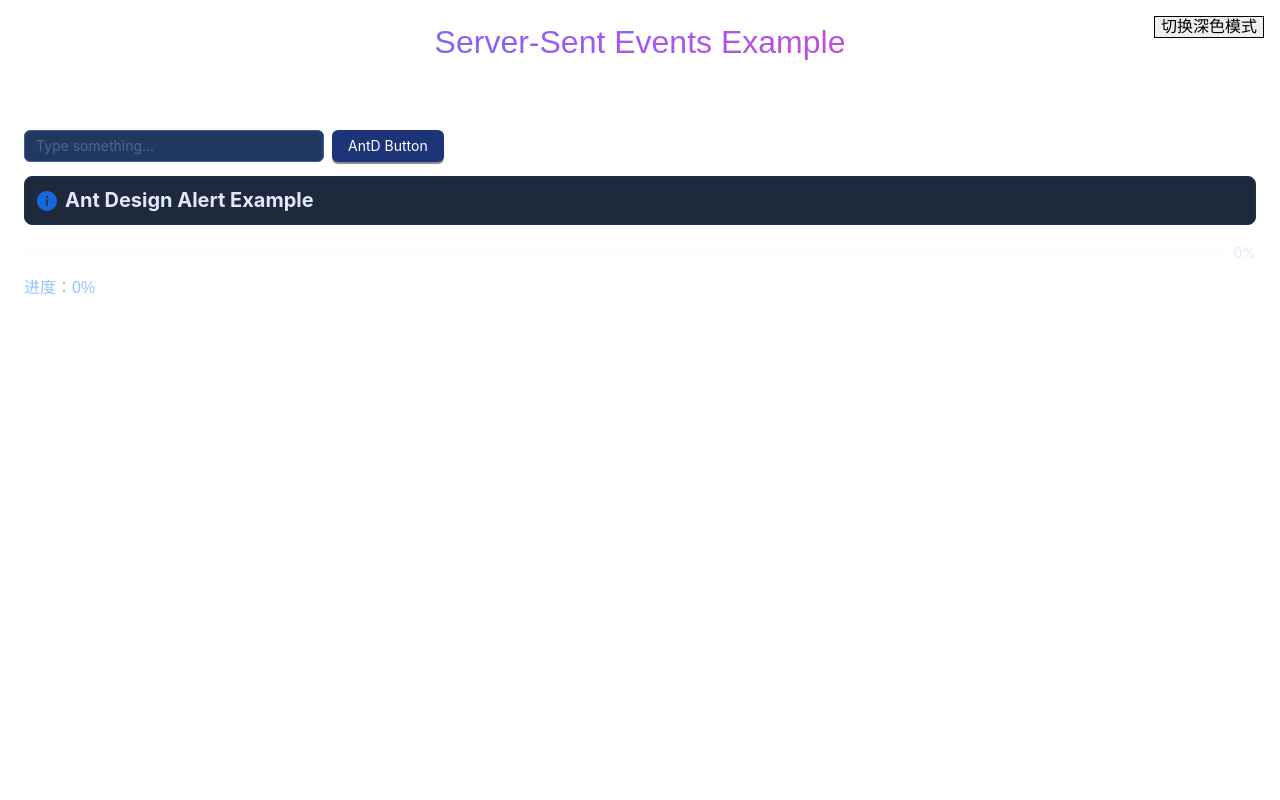
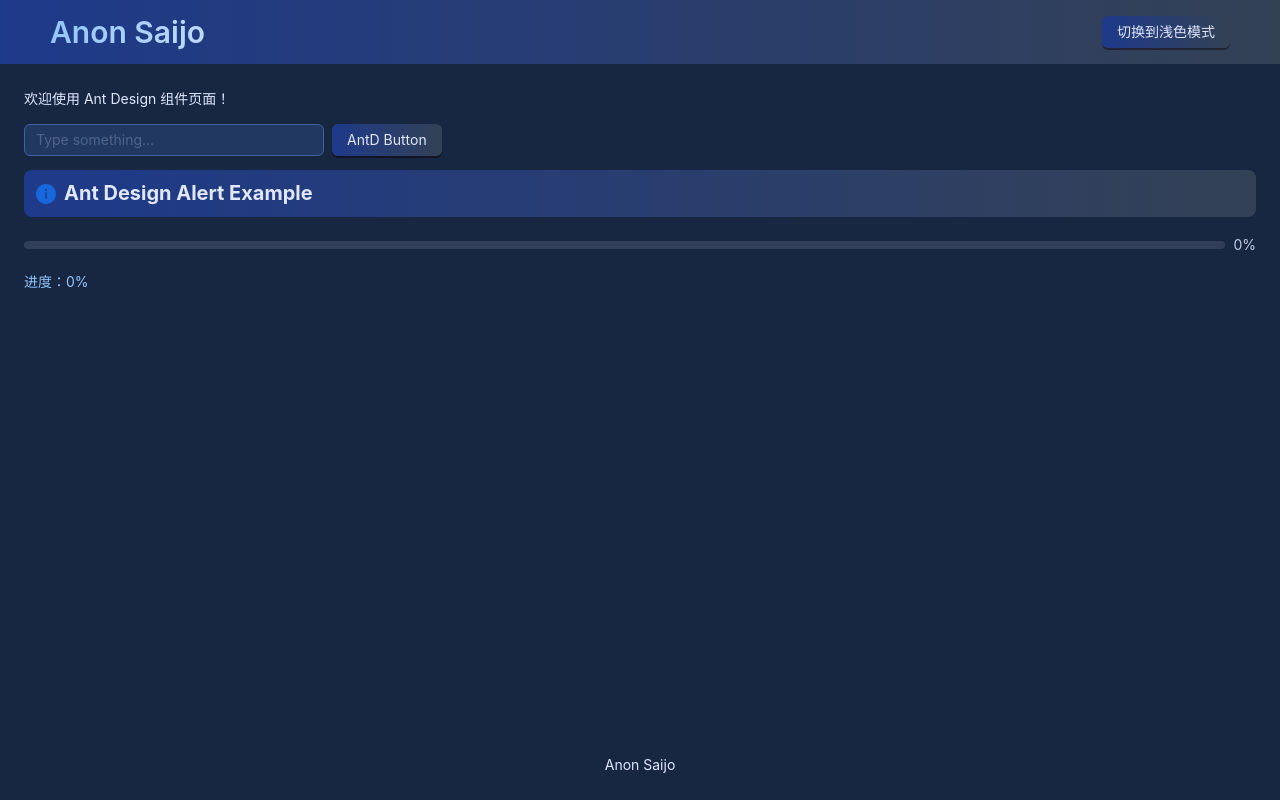
Before and after one commit to IvanAmamiya/test4sse, a Next.js app: page / in a window 1280 px wide. Built offline with nearby package versions, Linux system fonts and the light colour scheme; no server answers.

Commit message:
切换暗色模式加入

```diff
--- a/src/app/Providers.tsx
+++ b/src/app/Providers.tsx
@@ -1,19 +1,16 @@
-import { ConfigProvider, theme } from "antd";
+import { App, ConfigProvider } from "antd";
 import { ReactNode } from "react";
 
 export default function Providers({ children }: { children: ReactNode }) {
   return (
     <ConfigProvider
       theme={{
-        algorithm: theme.darkAlgorithm, // 启用 Ant Design 的 dark 主题
         token: {
-          colorPrimary: "#1E3A8A", // 深蓝色主题
-          colorBgBase: "#1E293B", // 深蓝背景
-          colorTextBase: "#E0E7FF", // 浅蓝文字
+          colorPrimary: "#1677ff", // 默认主题色
         },
       }}
     >
-      {children}
+      <App>{children}</App>
     </ConfigProvider>
   );
 }
--- a/src/app/layout.tsx
+++ b/src/app/layout.tsx
@@ -1,7 +1,6 @@
 import 'antd/dist/reset.css';
 import '../../global.css';
 import Providers from './Providers';
-import ThemeSwitcher from './ThemeSwitcher';
 
 export const metadata = {
   title: 'Anon Saijo',
@@ -17,9 +16,6 @@ export default function RootLayout({
     <html lang="en" suppressHydrationWarning>
       <body>
         <Providers>
-          <div style={{ position: 'fixed', top: 16, right: 16, zIndex: 9999 }}>
-            <ThemeSwitcher />
-          </div>
           {children}
         </Providers>
       </body>
--- a/src/app/page.tsx
+++ b/src/app/page.tsx
@@ -1,11 +1,15 @@
 "use client";
 import React, { useEffect, useState } from 'react';
-import { Button, Input, Alert, Progress } from 'antd';
+import { ConfigProvider, Layout, Button, Typography, theme, Input, Alert, Progress, Modal } from "antd";
+
+const { Header, Content, Footer } = Layout;
+const { Title } = Typography;
 
 const Page = () => {
   const [messages, setMessages] = useState<string[]>([]);
   const [progress, setProgress] = useState(0);
   const [isDark, setIsDark] = useState(true);
+  const [isModalVisible, setIsModalVisible] = useState(false);
 
   useEffect(() => {
     const eventSource = new EventSource('/api/sse');
@@ -32,9 +36,18 @@ const Page = () => {
     }
   }, [isDark]);
 
+  const toggleTheme = () => {
+    setIsDark(!isDark);
+  };
+
   const handlePrmBtnClick = () => {
-    alert('AntD Button Clicked!');
-  }
+    setIsModalVisible(true);
+  };
+
+  const handleModalClose = () => {
+    setIsModalVisible(false);
+  };
+
   const handleInputChange = (e: React.ChangeEvent<HTMLInputElement>) => {
     console.log('Input value:', e.target.value);
   }
@@ -64,28 +77,74 @@ const Page = () => {
   }
 
   return (
-    <div className="min-h-screen transition-colors duration-300 bg-white dark:bg-gray-900" style={{ padding: 24 }}>
-      <h1
-        className="text-6xl text-center font-extrabold bg-gradient-to-r from-blue-500 via-purple-500 to-pink-500 bg-clip-text text-transparent"
-        style={{
-          WebkitBackgroundClip: 'text',
-          backgroundClip: 'text',
-          color: 'transparent',
-          height: '90px',
-          backgroundImage: 'linear-gradient(to right, #3b82f6, #a855f7, #ec4899)',
+    <ConfigProvider
+      theme={{
+        algorithm: isDark ? theme.darkAlgorithm : theme.defaultAlgorithm,
+        token: {
+          colorPrimary: "#1E3A8A",
+          colorBgBase: isDark ? "#1E293B" : "#FFFFFF",
+          colorTextBase: isDark ? "#E0E7FF" : "#000000",
+        },
       }}
     >
-        Server-Sent Events Example
-      </h1>
+      <Layout style={{ minHeight: "100vh" }}>
+        <Header
+          style={{
+            display: "flex",
+            justifyContent: "space-between",
+            alignItems: "center",
+            background: isDark
+              ? "linear-gradient(to right, #1E3A8A, #334155)" // 深色模式下的渐变
+              : "linear-gradient(to right, #FFFFFF, #F3F4F6)", // 浅色模式下的渐变
+          }}
+        >
+          <Title
+            level={2}
+            style={{
+              backgroundImage: isDark
+                ? "linear-gradient(to right, #93C5FD, #BFDBFE)" // 深色模式下的文字渐变
+                : "linear-gradient(to right, #8B5CF6, #D946EF)", // 浅色模式下的文字渐变
+              WebkitBackgroundClip: "text",
+              WebkitTextFillColor: "transparent",
+              margin: 0,
+            }}
+          >
+            Anon Saijo
+          </Title>
+          <Button
+            type="primary"
+            style={{
+              background: isDark
+                ? "linear-gradient(to right, #1E3A8A, #334155)" // 深色模式下的渐变
+                : "linear-gradient(to right, #FFFFFF, #F3F4F6)", // 浅色模式下的渐变
+              color: isDark ? "#E0E7FF" : "#000000",
+              border: "none",
+            }}
+            onClick={toggleTheme}
+          >
+            切换到{isDark ? "浅色" : "深色"}模式
+          </Button>
+        </Header>
+        <Content style={{ padding: "24px" }}>
+          <Typography.Paragraph style={{ color: isDark ? "#E0E7FF" : "#000000" }}>
+            欢迎使用 Ant Design 组件页面！
+          </Typography.Paragraph>
           <div style={{ margin: '14px 0' }}>
             <Input
               placeholder="Type something..."
-          className="dark:bg-gray-800 dark:text-white dark:placeholder-gray-400"
+              className="transition-all duration-300 dark:bg-gray-800 dark:text-white dark:placeholder-gray-400"
               style={{ width: 300, marginRight: 8 }}
             />
             <Button
               type="primary"
-          className="dark:bg-blue-800 dark:border-blue-700 dark:text-transparent dark:bg-clip-text dark:bg-gradient-to-r dark:from-blue-400 dark:via-purple-400 dark:to-pink-400"
+              className="transition-all duration-300"
+              style={{
+                background: isDark
+                  ? "linear-gradient(to right, #1E3A8A, #334155)" // 深色模式下的渐变
+                  : "linear-gradient(to right, #FFFFFF, #F3F4F6)", // 浅色模式下的渐变
+                color: isDark ? "#E0E7FF" : "#000000",
+                border: "none",
+              }}
               onClick={handlePrmBtnClick}
             >
               AntD Button
@@ -95,8 +154,16 @@ const Page = () => {
             message="Ant Design Alert Example"
             type="info"
             showIcon
-        className="dark:bg-gray-800 dark:text-white dark:border-gray-700"
-        style={{ marginBottom: 16, fontWeight: 'bold', fontSize: '1.25rem', backgroundColor: '#1E293B', color: '#E0E7FF' }}
+            style={{
+              marginBottom: 16,
+              fontWeight: 'bold',
+              fontSize: '1.25rem',
+              background: isDark
+                ? "linear-gradient(to right, #1E3A8A, #334155)" // 深色模式下的渐变
+                : "linear-gradient(to right, #FFFFFF, #F3F4F6)", // 浅色模式下的渐变
+              color: isDark ? "#E0E7FF" : "#000000",
+              border: "none",
+            }}
           />
           <Progress
             percent={progress}
@@ -106,7 +173,25 @@ const Page = () => {
           <div className="text-2xl text-left" style={{ color: isDark ? '#93c5fd' : '#1e3a8a' }}>
             进度：{progress}%
           </div>
-    </div>
+          <Modal
+            title="AntD Button Clicked!"
+            open={isModalVisible}
+            onCancel={handleModalClose}
+            footer={null}
+            style={{
+              backgroundColor: isDark ? "#1E293B" : "#FFFFFF",
+              color: isDark ? "#E0E7FF" : "#000000",
+              border: `1px solid ${isDark ? '#334155' : '#D9D9D9'}`,
+            }}
+          >
+            这是一个示例对话框，内容会根据主题动态调整颜色。
+          </Modal>
+        </Content>
+        <Footer style={{ textAlign: "center", color: isDark ? "#E0E7FF" : "#000000" }}>
+          Anon Saijo
+        </Footer>
+      </Layout>
+    </ConfigProvider>
   );
 };
 
```
Lines whose indentation alone changed are shown as unchanged.
